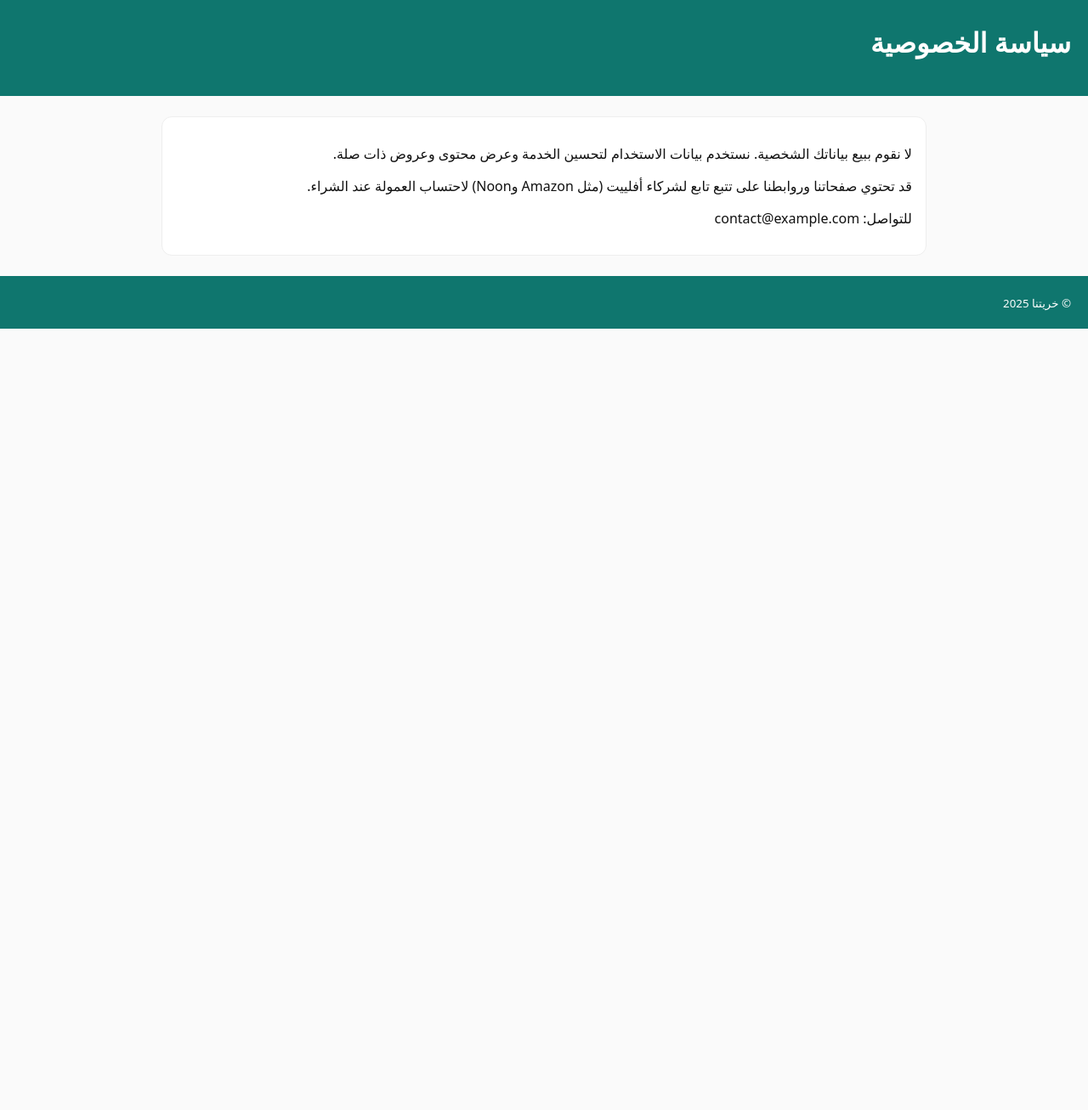
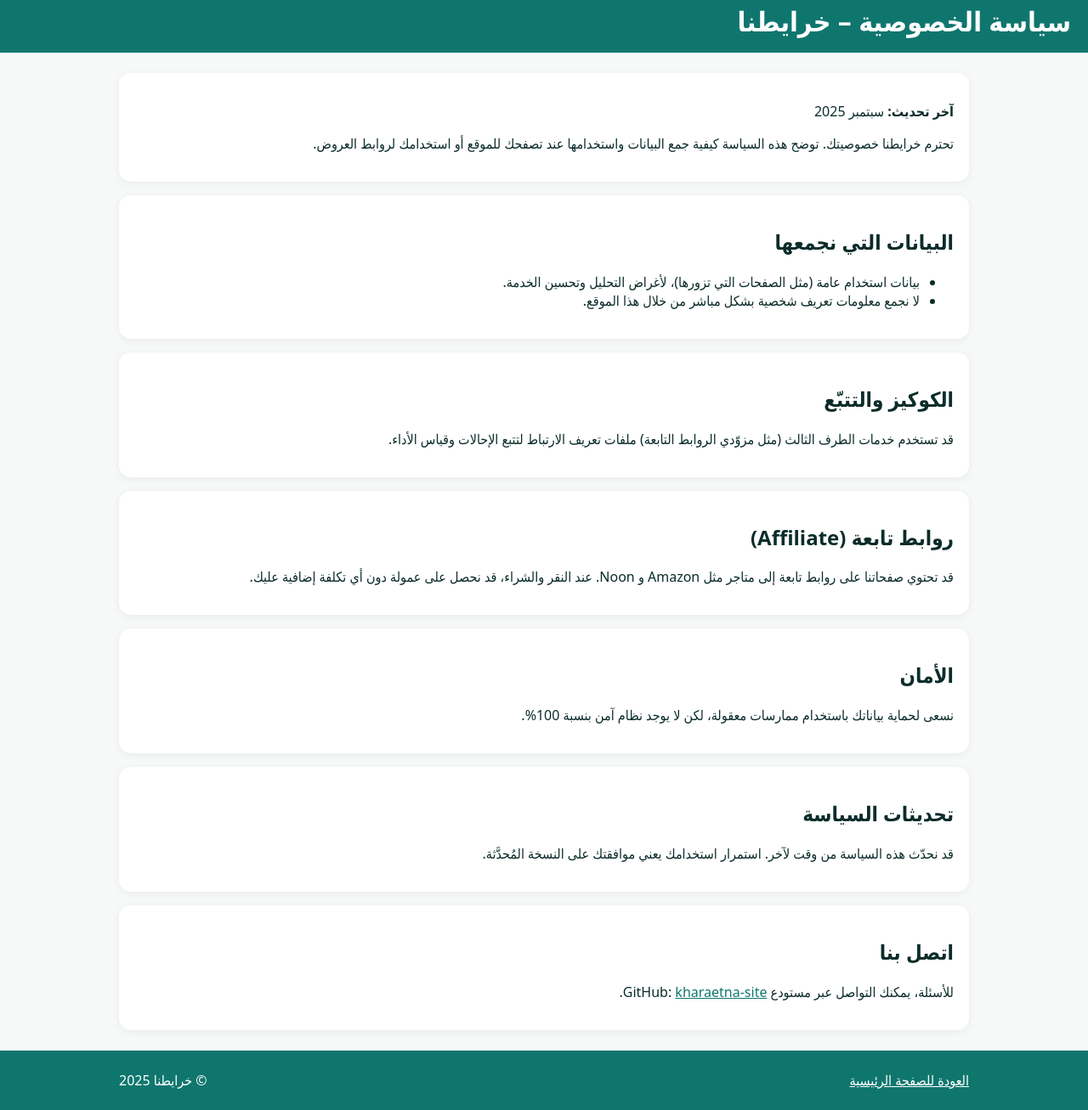
Before and after one commit to shoshly/kharaetna-site, a plain HTML site: page privacy.html in a window 1280 px wide. Shown: the part 13-1320 px from the top of the page at 85% size. Before the commit the page ends 800 px from the top, so only its background shows below. Drawn offline with Linux system fonts and the light colour scheme.

Commit message:
Update privacy.html

```diff
--- a/privacy.html
+++ b/privacy.html
@@ -1 +1,68 @@
-<!doctype html><html lang="ar" dir="rtl"><head><meta charset="utf-8"><meta name="viewport" content="width=device-width,initial-scale=1"><title>سياسة الخصوصية – خرايطنا</title><style>body{font-family:system-ui,-apple-system,Segoe UI,Roboto;margin:0;background:#fafafa;color:#111}header,footer{padding:20px;background:#0f766e;color:#fff}main{max-width:900px;margin:24px auto;padding:0 16px}.card{background:#fff;border:1px solid #eee;border-radius:12px;padding:16px;margin-bottom:16px}a{color:#0f766e}</style></head><body><header><h1>سياسة الخصوصية</h1></header><main><div class="card"><p>لا نقوم ببيع بياناتك الشخصية. نستخدم بيانات الاستخدام لتحسين الخدمة وعرض محتوى وعروض ذات صلة.</p><p>قد تحتوي صفحاتنا وروابطنا على تتبع تابع لشركاء أفلييت (مثل Amazon وNoon) لاحتساب العمولة عند الشراء.</p><p>للتواصل: contact@example.com</p></div></main><footer><small>© خريتنا 2025</small></footer></body></html>
+<!doctype html>
+<html lang="ar" dir="rtl">
+<head>
+  <meta charset="utf-8" />
+  <meta name="viewport" content="width=device-width,initial-scale=1" />
+  <title>سياسة الخصوصية – خرايطنا</title>
+  <style>
+    :root{--brand:#0f766e;--text:#0b2c2a}
+    body{font-family:system-ui,Segoe UI,Tahoma,Arial; margin:0; background:#f7f9f9; color:var(--text)}
+    header,footer{background:var(--brand); color:#fff; padding:16px 20px}
+    main{max-width:1000px; margin:24px auto; padding:0 16px}
+    .card{background:#fff; border-radius:14px; padding:18px; margin:16px 0; box-shadow:0 2px 10px rgba(0,0,0,.06)}
+    a{color:var(--brand)}
+  </style>
+</head>
+<body>
+<header>
+  <h1 style="margin:0">سياسة الخصوصية – خرايطنا</h1>
+</header>
+
+<main>
+  <section class="card">
+    <p><strong>آخر تحديث:</strong> سبتمبر 2025</p>
+    <p>تحترم خرايطنا خصوصيتك. توضح هذه السياسة كيفية جمع البيانات واستخدامها عند تصفحك للموقع أو استخدامك لروابط العروض.</p>
+  </section>
+
+  <section class="card">
+    <h2>البيانات التي نجمعها</h2>
+    <ul>
+      <li>بيانات استخدام عامة (مثل الصفحات التي تزورها)، لأغراض التحليل وتحسين الخدمة.</li>
+      <li>لا نجمع معلومات تعريف شخصية بشكل مباشر من خلال هذا الموقع.</li>
+    </ul>
+  </section>
+
+  <section class="card">
+    <h2>الكوكيز والتتبّع</h2>
+    <p>قد تستخدم خدمات الطرف الثالث (مثل مزوّدي الروابط التابعة) ملفات تعريف الارتباط لتتبع الإحالات وقياس الأداء.</p>
+  </section>
+
+  <section class="card">
+    <h2>روابط تابعة (Affiliate)</h2>
+    <p>قد تحتوي صفحاتنا على روابط تابعة إلى متاجر مثل Amazon و Noon. عند النقر والشراء، قد نحصل على عمولة دون أي تكلفة إضافية عليك.</p>
+  </section>
+
+  <section class="card">
+    <h2>الأمان</h2>
+    <p>نسعى لحماية بياناتك باستخدام ممارسات معقولة، لكن لا يوجد نظام آمن بنسبة 100%.</p>
+  </section>
+
+  <section class="card">
+    <h2>تحديثات السياسة</h2>
+    <p>قد نحدّث هذه السياسة من وقت لآخر. استمرار استخدامك يعني موافقتك على النسخة المُحدَّثة.</p>
+  </section>
+
+  <section class="card">
+    <h2>اتصل بنا</h2>
+    <p>للأسئلة، يمكنك التواصل عبر مستودع GitHub: <a href="https://github.com/shoshly/kharaetna-site" target="_blank" rel="noopener">kharaetna-site</a>.</p>
+  </section>
+</main>
+
+<footer>
+  <div style="max-width:1000px; margin:auto; padding:8px 16px; display:flex; justify-content:space-between; align-items:center; gap:12px; flex-wrap:wrap">
+    <a href="./index.html" style="color:#fff; text-decoration:underline">العودة للصفحة الرئيسية</a>
+    <span>© خرايطنا 2025</span>
+  </div>
+</footer>
+</body>
+</html>
```
